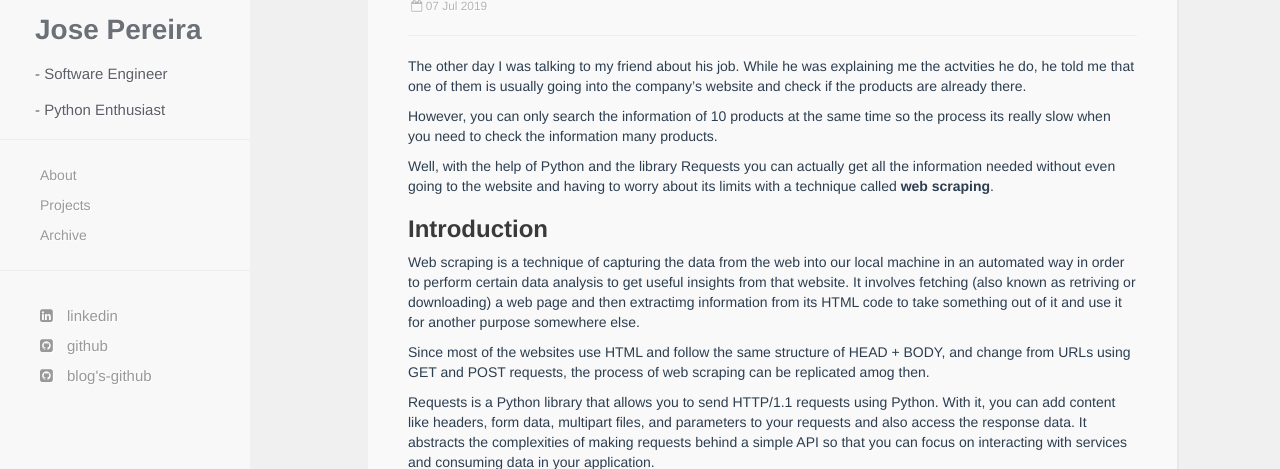
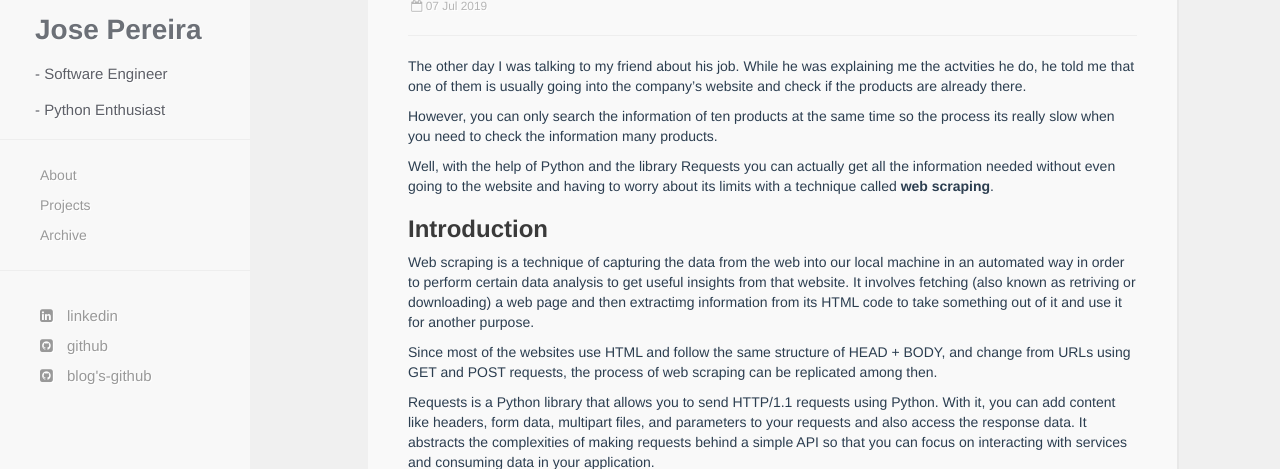
Before and after one commit to jpereiran/jpereiran.github.io, a Jekyll site: the page built from _posts/2019-07-07-Basic-web-scraping-with-Requests-in-Falabellas-website.markdown, in a window 1280 px wide and 900 px high. Shown: the part 164-633 px from the top of the window. Built offline with Jekyll 4.4.1, drawn with Linux system fonts in a browser that asks for light colours; nearby versions of some CDN libraries; comment, search, counter and statistics services are not loaded; some of the changed text lies outside the part shown.

Commit message:
Update 2019-07-07-Basic-web-scraping-with-Requests-in-Falabellas-website.markdown

```diff
--- a/_posts/2019-07-07-Basic-web-scraping-with-Requests-in-Falabellas-website.markdown
+++ b/_posts/2019-07-07-Basic-web-scraping-with-Requests-in-Falabellas-website.markdown
@@ -1,22 +1,21 @@
 ---
 title:  "Basic web scraping with Requests in Falabella's website"
 date:   2019-07-07 21:45:16
-categories: articles, web-scraping
+categories: articles
 abstract: sth sth [...]
 ---
 
 The other day I was talking to my friend about his job. While he was explaining me the actvities he do, he told me that one of them is usually going into the company's website and check if the products are already there.
 
-However, you can only search the information of 10 products at the same time so the process its really slow when you need to check the information many products.
+However, you can only search the information of ten products at the same time so the process its really slow when you need to check the information many products.
 
 Well, with the help of Python and the library Requests you can actually get all the information needed without even going to the website and having to worry about its limits with a technique called **web scraping**.
 
 ### Introduction
 
+Web scraping is a technique of capturing the data from the web into our local machine in an automated way in order to perform certain data analysis to get useful insights from that website. It involves fetching (also known as retriving or downloading) a web page and then extractimg information from its HTML code to take something out of it and use it for another purpose.
 
-Web scraping is a technique of capturing the data from the web into our local machine in an automated way in order to perform certain data analysis to get useful insights from that website. It involves fetching (also known as retriving or downloading) a web page and then extractimg information from its HTML code to take something out of it and use it for another purpose somewhere else.
-
-Since most of the websites use HTML and follow the same structure of HEAD + BODY, and change from URLs using GET and POST requests, the process of web scraping can be replicated amog then.
+Since most of the websites use HTML and follow the same structure of HEAD + BODY, and change from URLs using GET and POST requests, the process of web scraping can be replicated among then.
 
 Requests is a Python library that allows you to send HTTP/1.1 requests using Python. With it, you can add content like headers, form data, multipart files, and parameters to your requests and also access the response data. It abstracts the complexities of making requests behind a simple API so that you can focus on interacting with services and consuming data in your application.
 
@@ -46,7 +45,7 @@
 
 Thanks to my friend, I already know that we can search a product with its SKU number in the search bar and look up to ten at the same time. However, since we want to make this process for a bigger amount of products, we will analyze what is the behavior when we search only one.
 
-When we find a product we get an URL with a pattern like https\://www\.falabella\.com\.pe/falabella-pe/product/sku/name/sku and the resultant product with its image and its description in the resultatn HTML. When the product its not published yet we get an URL like https://www.falabella.com.pe/falabella-pe/noSearchResult?Ntt=sku and an HTML with a message that tell us that we got no result for our search.
+When we find a product we get an URL with a pattern like https<span></span>://www.falabella.com.pe/falabella-pe/product/sku/name/sku and the resultant product with its image and its description in the resultatn HTML. When the product its not published yet we get an URL like https://www.falabella.com.pe/falabella-pe/noSearchResult?Ntt=sku and an HTML with a message that tell us that we got no result for our search.
 
 With this information, we already see a pattern of what happen when we look for a product.
 
```
